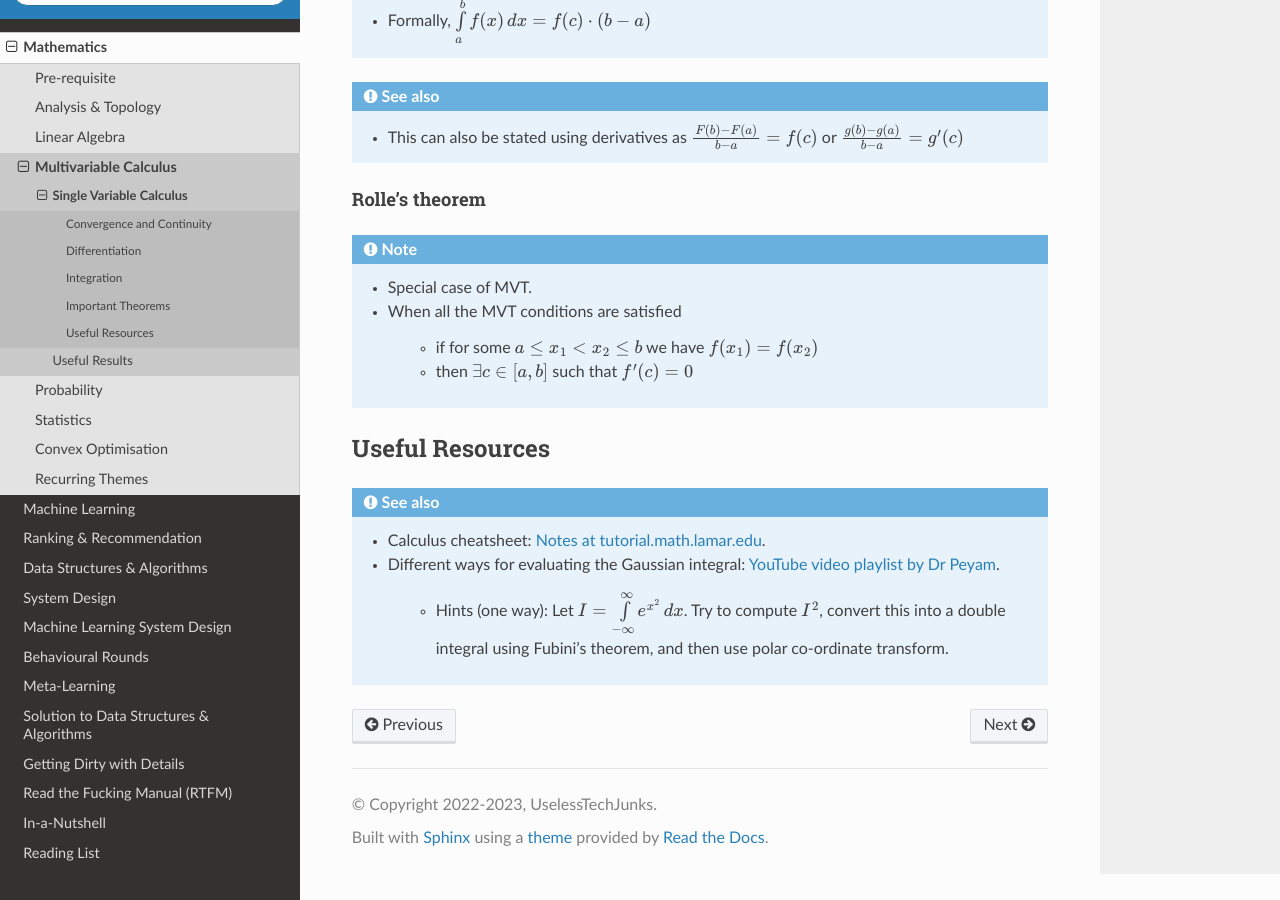
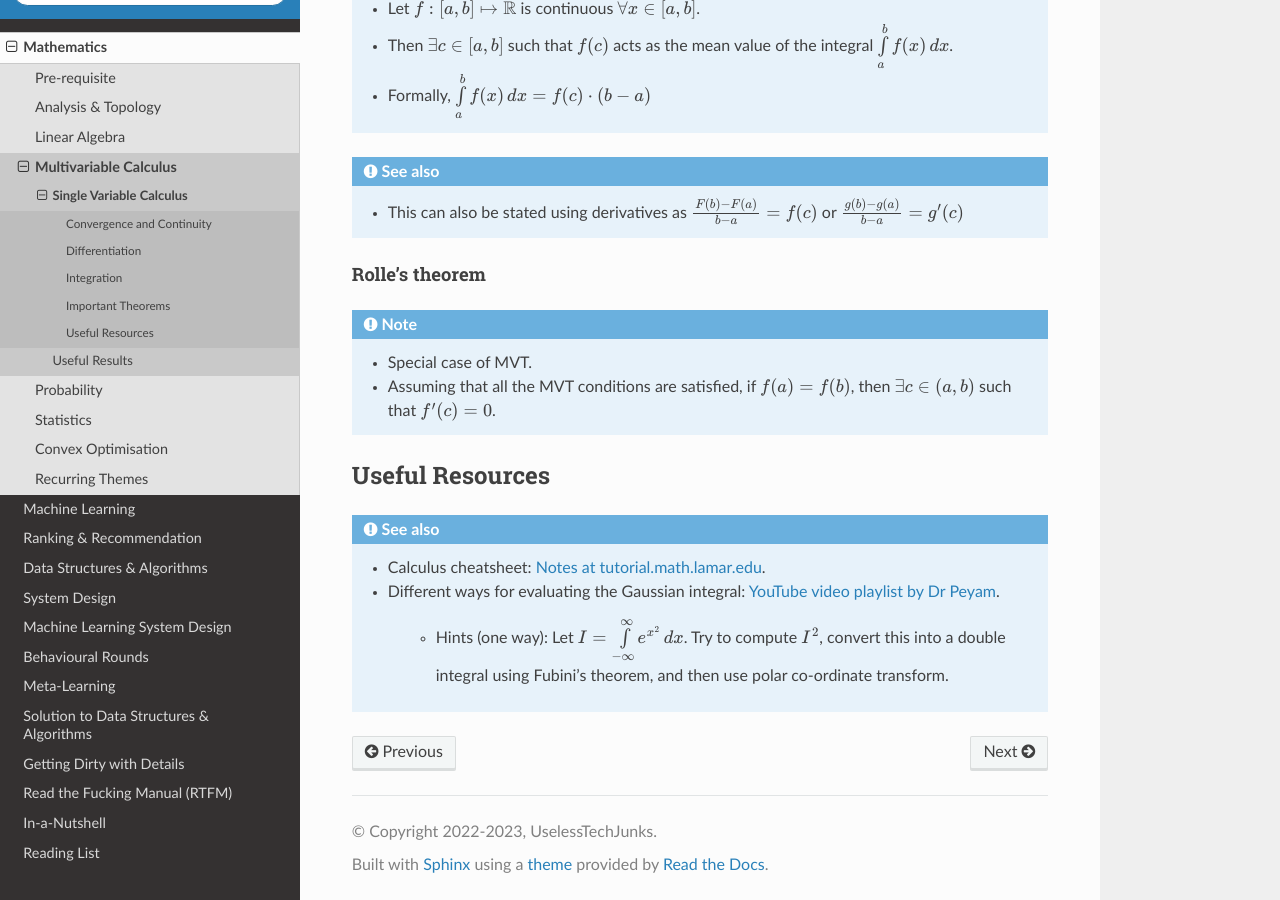
Before and after one commit to uselesstechjunks/leetcode, a Sphinx documentation site: the page built from docs/source/math/calc3/calc1.rst, in a window 1280 px wide and 900 px high, scrolled down 8839 px. Built offline with Sphinx 7.4.7 and the Read the Docs theme 2.0.0, drawn with Linux system fonts in a browser that asks for light colours; some of the changed text lies outside the part shown.

Commit message:
Update calc1.rst

```diff
--- a/docs/source/math/calc3/calc1.rst
+++ b/docs/source/math/calc3/calc1.rst
@@ -288,10 +290,7 @@ Rolle's theorem
 ----------------------------------------------------------------
 .. note::
 	* Special case of MVT.
-	* When all the MVT conditions are satisfied
-
-		* if for some :math:`a\leq x_1 < x_2\leq b` we have :math:`f(x_1)=f(x_2)`
-		* then :math:`\exists c\in[a,b]` such that :math:`f'(c)=0`
+	* Assuming that all the MVT conditions are satisfied, if :math:`f(a)=f(b)`, then :math:`\exists c\in(a,b)` such that :math:`f'(c)=0`.
 
 ****************************************************************
 Useful Resources
```
Also changed, not shown: other parts of docs/source/math/calc3/calc1.rst (+2 -0 lines).
